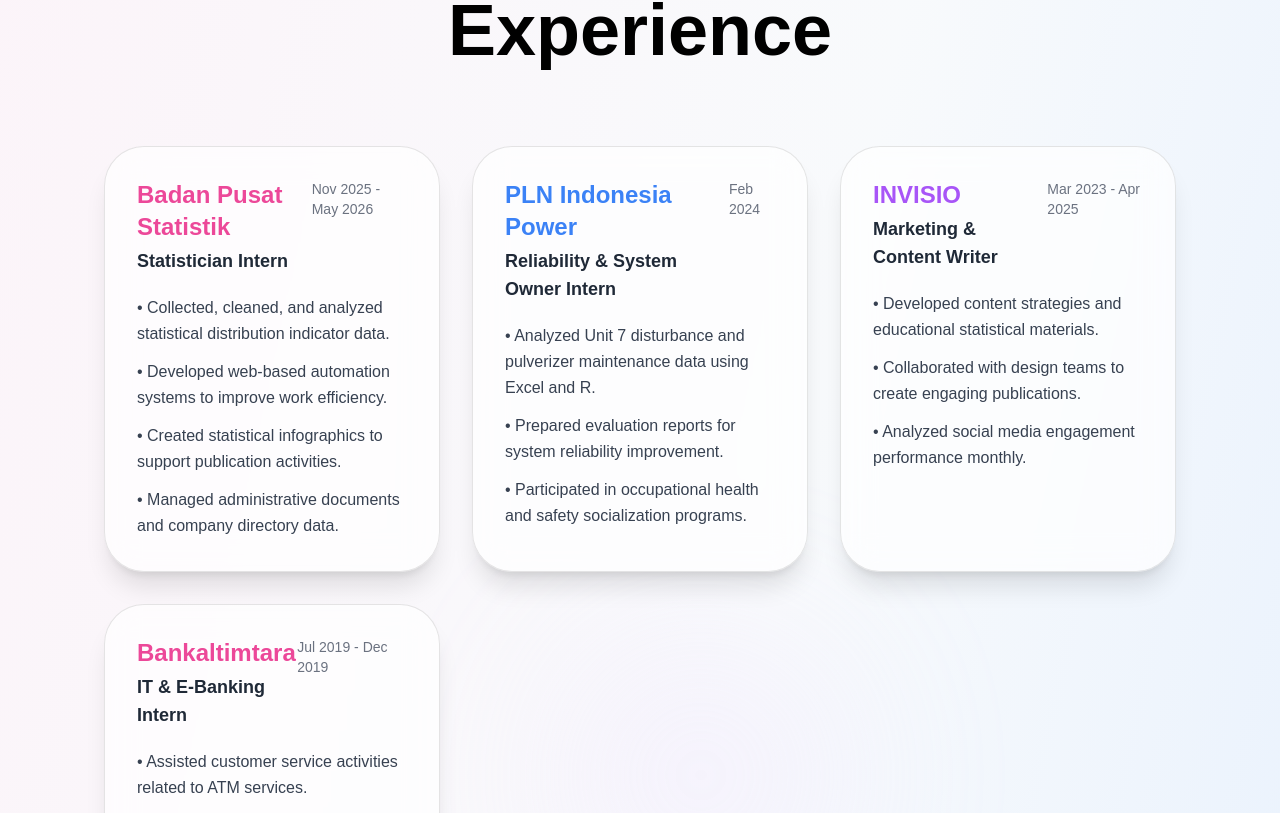
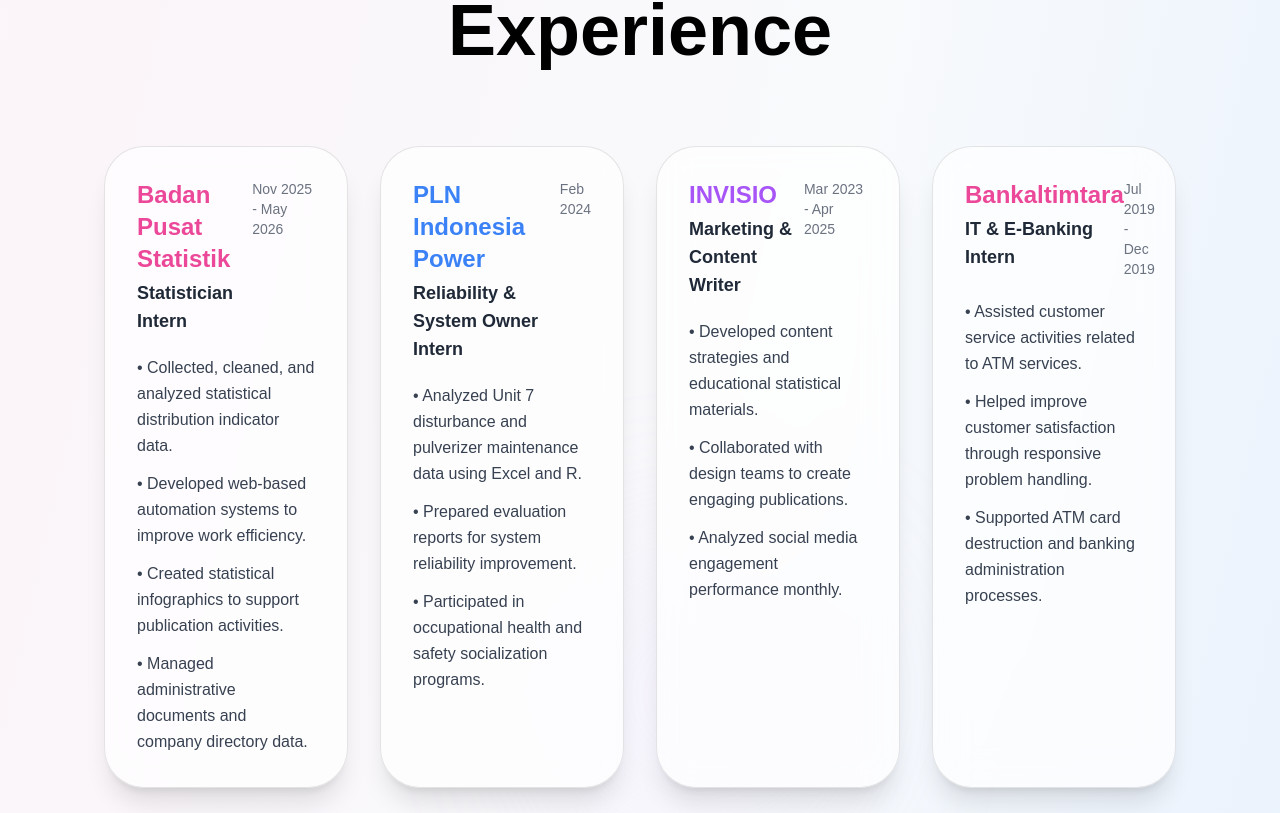
Before and after one commit to lintangntyas/portfolio, a Next.js app: page / in a window 1280 px wide. Shown: the part 1747-2560 px from the top of the page. Built offline with nearby package versions, Linux system fonts and the light colour scheme.

Commit message:
Update page.js

```diff
--- a/app/page.js
+++ b/app/page.js
@@ -266,7 +266,7 @@ export default function Home() {
           Experience
         </h1>
 
-        <div className="grid grid-cols-1 md:grid-cols-2 xl:grid-cols-3 gap-8">
+        <div className="grid grid-cols-1 md:grid-cols-2 xl:grid-cols-4 gap-8">
 
           {/* BPS */}
           <div className="bg-white/70 backdrop-blur-lg border border-black/10 rounded-[40px] p-8 shadow-xl hover:-translate-y-2 transition duration-300">
```
